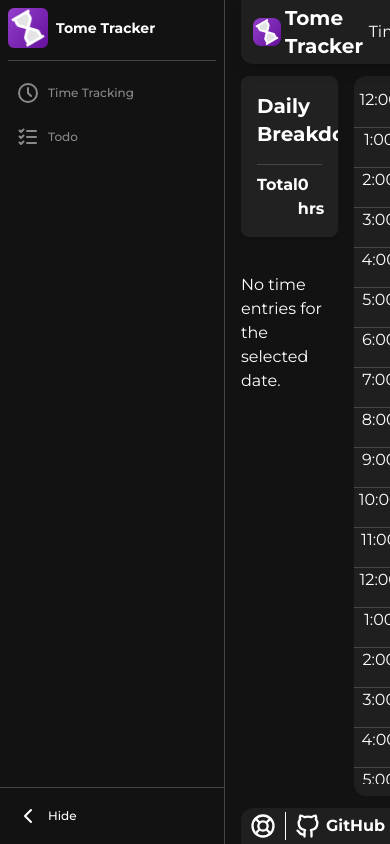
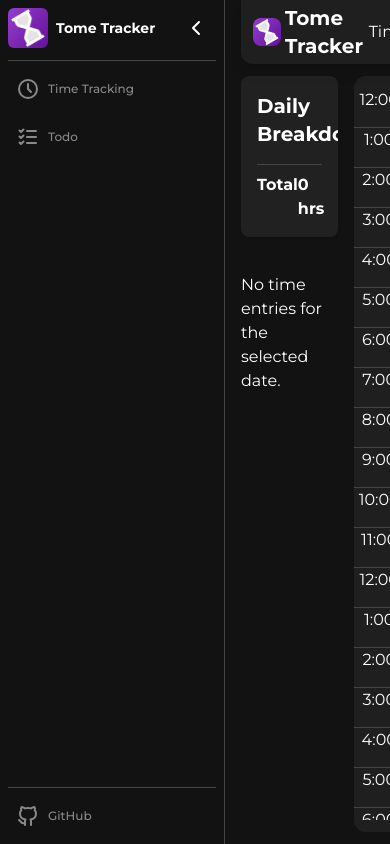
Before and after one commit to tommerty/TomeTracker, a Next.js app: page /dashboard in a window 390 px wide. Shown: the top 844 px of the page. Built offline with nearby package versions, Linux system fonts and the light colour scheme.

Commit message:
responsive

```diff
--- a/app/dashboard/page.tsx
+++ b/app/dashboard/page.tsx
@@ -193,42 +193,6 @@
                     />
                 </div>
             </div>
-            <div className="bg-muted px-2 py-1 rounded-t-xl flex items-center gap-2 justify-between">
-                <div className="flex items-center gap-2 h-full">
-                    <Link
-                        href="https://github.com/users/tommerty/projects/13?query=sort%3Aupdated-desc+is%3Aopen"
-                        className="flex items-center gap-1"
-                        target="_blank"
-                    >
-                        <IconLifebuoy className="size-7" />
-                    </Link>
-                    <Separator
-                        orientation="vertical"
-                        className="bg-foreground"
-                    />
-                    <div className="flex items-center gap-2">
-                        <Link
-                            href="https://github.com/tommerty/TomeTracker"
-                            className="flex items-center gap-1"
-                            target="_blank"
-                        >
-                            <IconBrandGithub className="size-7" />
-                            <span className="font-bold">GitHub</span>
-                        </Link>
-                    </div>
-                </div>
-                <Link
-                    href="https://doras.to/tommerty"
-                    target="_blank"
-                    className="flex items-center gap-1"
-                >
-                    <img
-                        className="size-3"
-                        src="https://doras.to/api/user/tommerty/pic"
-                    />
-                    <span className="font-bold text-xs">by @tommerty</span>
-                </Link>
-            </div>
         </div>
     );
 };
--- a/components/layout/sidenav.tsx
+++ b/components/layout/sidenav.tsx
@@ -4,6 +4,7 @@
 import * as Icons from "@tabler/icons-react";
 
 import { motion } from "framer-motion";
+import { Separator } from "../ui/separator";
 interface Props {
     children: React.ReactNode;
 }
@@ -23,14 +24,17 @@
     return (
         <motion.nav
             layout
-            className="sticky top-0 h-screen shrink-0 border-r bg-background p-2 z-[999]"
+            className="sticky top-0 h-dvh flex flex-col gap-2 max-h-full shrink-0 border-r bg-background p-2 z-[999]"
             style={{
                 width: open ? "225px" : "fit-content",
             }}
         >
+            <div className="flex items-center justify-between border-b pb-3">
                 <TitleSection open={open} />
+                <ToggleClose open={open} setOpen={setOpen} />
+            </div>
 
-            <div className="space-y-1">
+            <div className="flex flex-col gap-2">
                 <Option
                     Icon={Icons.IconClock}
                     title="Time Tracking"
@@ -46,8 +50,16 @@
                     open={open}
                 />
             </div>
-
-            <ToggleClose open={open} setOpen={setOpen} />
+            <div className="flex flex-col gap-2 mt-auto">
+                <Separator />
+                <Option
+                    Icon={Icons.IconBrandGithub}
+                    title="GitHub"
+                    selected={selected}
+                    setSelected={setSelected}
+                    open={open}
+                />
+            </div>
         </motion.nav>
     );
 };
@@ -98,11 +110,12 @@
 
 const TitleSection = ({ open }: { open: boolean }) => {
     return (
-        <div className="mb-3 border-b pb-3">
+        <div className="">
             <div className="flex items-center justify-between rounded-md">
                 <div className="flex items-center gap-2">
+                    {open && (
+                        <>
                             <Logo />
-                    {open && (
                             <motion.div
                                 layout
                                 initial={{ opacity: 0, y: 12 }}
@@ -113,6 +126,7 @@
                                     Tome Tracker
                                 </span>
                             </motion.div>
+                        </>
                     )}
                 </div>
             </div>
@@ -143,30 +157,12 @@
         <motion.button
             layout
             onClick={() => setOpen((pv) => !pv)}
-            className="absolute bottom-0 left-0 right-0 border-t transition-colors hover:bg-accent"
+            className=" transition-colors hover:bg-accent"
         >
             <div className="flex items-center p-2">
-                <motion.div
-                    layout
-                    className="grid size-10 place-content-center text-lg"
-                >
                 <Icons.IconChevronRight
-                        className={`transition-transform ${
-                            open && "rotate-180"
-                        }`}
+                    className={`transition-transform ${open && "rotate-180"}`}
                 />
-                </motion.div>
-                {open && (
-                    <motion.span
-                        layout
-                        initial={{ opacity: 0, y: 12 }}
-                        animate={{ opacity: 1, y: 0 }}
-                        transition={{ delay: 0.125 }}
-                        className="text-xs font-medium"
-                    >
-                        Hide
-                    </motion.span>
-                )}
             </div>
         </motion.button>
     );
```
Lines whose indentation alone changed are shown as unchanged.
